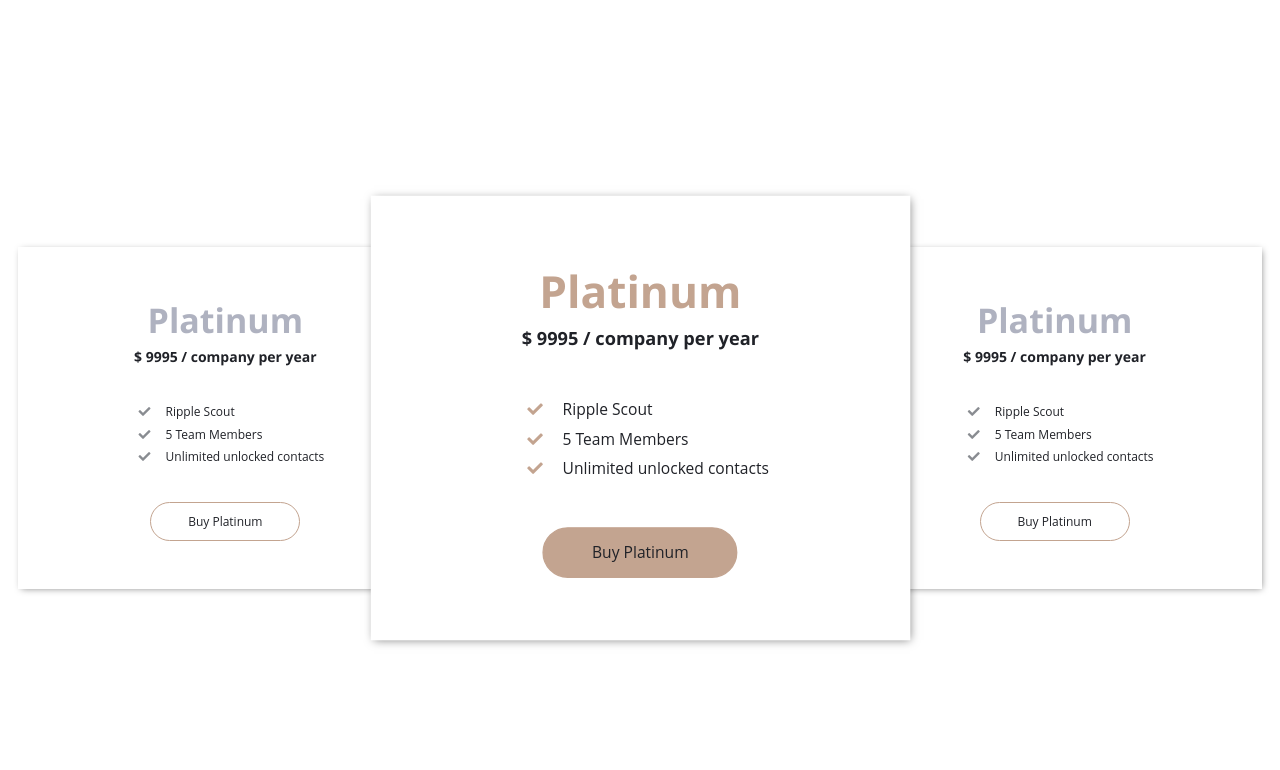
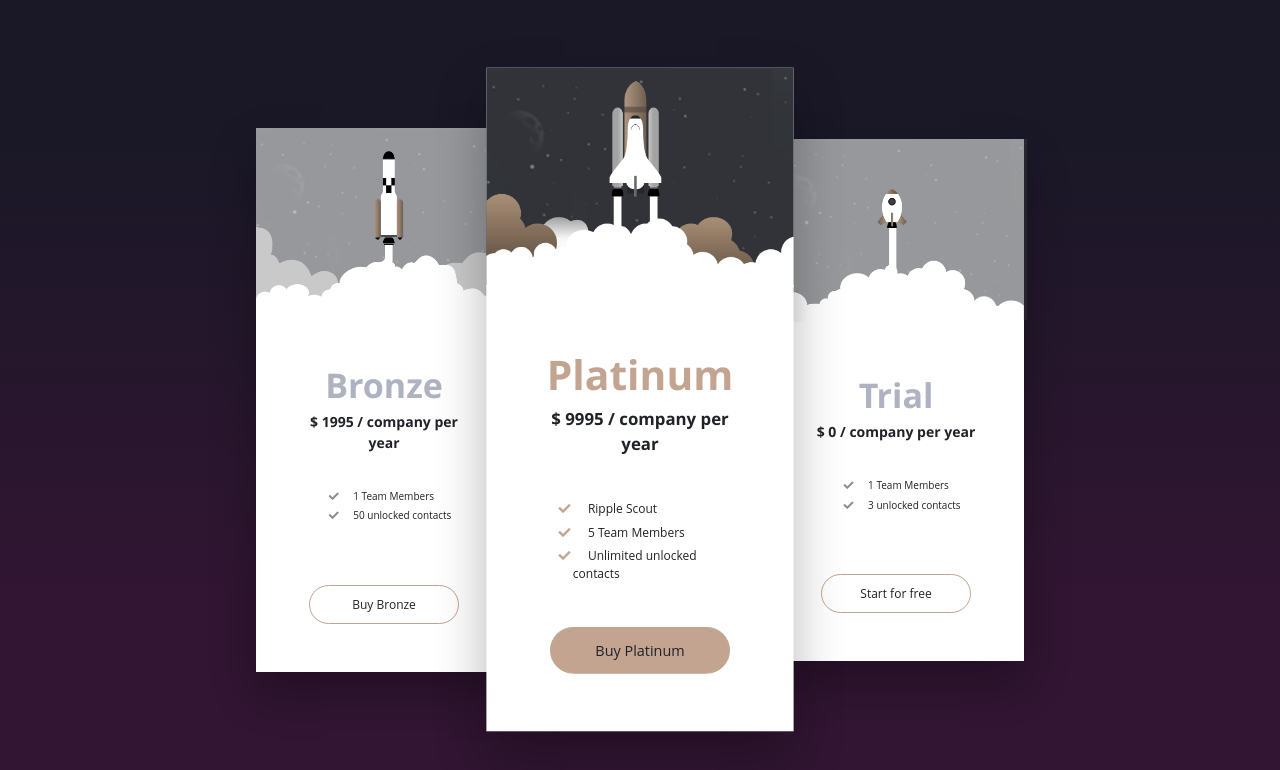
Before and after one commit to saggiatoreblue/lp-htmlcss, a website: page index.html in a window 1280 px wide. Drawn offline with nearby package versions, Linux system fonts and the light colour scheme; files that its build step writes are made by us from their sources; a web font is replaced by a local one.

Commit message:
initial development

```diff
--- /dev/null
+++ b/app/scripts/main.js
@@ -0,0 +1,20 @@
+var LP = (function($){
+    'use strict';
+
+    return {
+        init : function() {
+            var $module = $('[data-id=module]');
+            $module.click(function(e){
+                var $element = $(e.currentTarget);
+                console.log(e);
+                $module.removeClass('active');
+                $element.addClass('active');
+            })
+        }
+    }
+})(jQuery);
+
+
+$(function() {
+    LP.init();
+});
--- a/app/styles/main/main.less
+++ b/app/styles/main/main.less
@@ -1,6 +1,5 @@
 /*
-    HOMESCONNECT 3.0
-    UI Dashboard Template Stylesheet - Global styles shared across all themes
+    LP Test Main Styles
 
     [Table of Contents]
         Element Styles
@@ -35,13 +34,16 @@
 
 body {
     .rem(font-size, @default-font-size);
-    .rem(padding, @padding-triple, 0);
     color: @default-text-color;
     font-family: @default-font-family;
     overflow-x: hidden;
     font-weight: @default-font-weight;
     line-height: @line-height-default;
     height: 100%;
+    background: linear-gradient(to bottom, #1a1827 18%,#311532 74%);
+    @media (max-width: @mw_tablet-breakpoint) {
+	  .rem(padding, @padding-triple, 0);
+    }
 }
 
 h1,
@@ -179,21 +181,26 @@
         &:hover  {
             background: @button-background-hover-color;
         }
+        &:hover {
+        	cursor: pointer;
+        }
         @media (min-width: @small-desktop-breakpoint) {
             .transition(all, 0.3s, ease);
         }
     }
 
     .module () {
-        .rem(box-shadow, 1, 1, 7, -1.5, rgba(0, 0, 0, 0.5));
+        .rem(box-shadow, 0, 21, 42, -1, rgba(0, 0, 0, 0.3));
+		.transition(all, 0.3s, ease);
         background-color: @module-background-color;
         z-index: 1;
         &.active {
-        	.rem(margin, @gutter-double, 0);
-		  	transform: scale(1.1);
         	z-index: 2;
         	@media (min-width: @tablet-breakpoint) {
-        		transform: scale(1.3);
+        		transform: scale(1.2);
+        	}
+        	.button:hover {
+        		background: @primary-color-dark;
         	}
         }
     }
@@ -255,7 +262,15 @@
 .container {
     .contain(@gutter);
     .flex-display(flex);
-	height: 100vh;
+    @media (min-width: @tablet-breakpoint) {
+    	height: 100vh;
+    }
+	@media (min-width: @small-desktop-breakpoint) {
+		max-width: 80%;
+	}
+    @media (min-width: @medium-desktop-breakpoint) {
+    	max-width: 60%;
+    }
 }
     .container--list {
 	  	.size1of1;
@@ -266,8 +281,14 @@
     }
         .container--item {
             .size1of1;
+            &:not(:first-child) {
+            	.rem(margin-top, @gutter-half);
+            }
             @media (min-width: @tablet-breakpoint) {
                 .size1of3;
+				&:not(:first-child) {
+				  .rem(margin-top, 0);
+				}
             }
         }
 
@@ -279,8 +300,32 @@
     #patterns > .module;
     text-align: center;
     cursor: pointer;
+    z-index: 1;
+    .active & {
+    	z-index: 2;
+    }
 }
-    .module--figure {}
+    .module--figure {
+		.size1of1;
+    	&:before {
+		  .transition(all, 0.5s, ease);
+		  width: 101%;
+		  position: absolute;
+		  content: "";
+		  display: block;
+		  height: 99%;
+		  background-image: url('images/bg.png');
+		  background-size: cover;
+		  opacity: 0.5;
+		  .active & {
+		  	opacity: 1;
+		  	.size1of1;
+		  }
+    	}
+    }
+    	.module--figure-img {
+    		.size1of1;
+    	}
     .module--body {
         #patterns > .module-body;
     }
@@ -297,6 +342,9 @@
             .module--price {}
         .module--details {
             .rem(margin, @gutter-double, 0);
+            @media (min-width: @tablet-breakpoint) {
+            	.rem(min-height, 60);
+            }
         }
             .module--list {
                 .rem(padding-left, @padding-quadruple);
@@ -304,6 +352,7 @@
                 display: inline-block;
             }
                 .module--item {
+                	.rem(font-size, @centi);
                     &:not(:last-child) {
                         .rem(margin-bottom, @gutter-quarter);
                     }
--- a/gulpfile.js
+++ b/gulpfile.js
@@ -12,16 +12,20 @@
         .pipe(gulp.dest(dest))
 });
 gulp.task('watch', function() {
-    gulp.watch('app/**/*', ['build', 'copy:images']);
+    gulp.watch('app/**/*', ['build', 'copy:images', 'copy:scripts']);
 });
 
 gulp.task('clean', function () {
-    return gulp.src([dest + '/**/*'])
+    return gulp.src([dest + '/images/**/*'])
         .pipe(clean());
 });
 gulp.task('copy:images', function() {
     return gulp.src(src + '/images/**/*')
         .pipe(gulp.dest(dest + '/images'));
 });
+gulp.task('copy:scripts', function() {
+    return gulp.src(src + '/scripts/**/*')
+        .pipe(gulp.dest(dest + '/scripts'));
+});
 
-gulp.task('default', ['build', 'copy:images', 'watch']);
+gulp.task('default', ['clean', 'build', 'copy:images', 'copy:scripts', 'watch']);
--- a/index.html
+++ b/index.html
@@ -11,8 +11,32 @@
         <main class="container">
             <ul class="container--list">
                 <li class="container--item">
-                    <div class="module">
-                        <figure class="module--figure"></figure>
+                    <div class="module" data-id="module">
+                        <figure class="module--figure">
+                            <img class="module--figure-img" src="build/images/ship-left.png" />
+                        </figure>
+                        <div class="module--body">
+                            <h2 class="module--title">Bronze</h2>
+                            <div class="module--tier">
+                                <span class="module--price">$ 1995</span> / company per year
+                            </div>
+                            <div class="module--details">
+                                <ul class="module--list">
+                                    <li class="module--item"><i class="fas fa-check"></i> 1 Team Members</li>
+                                    <li class="module--item"><i class="fas fa-check"></i> 50 unlocked contacts</li>
+                                </ul>
+                            </div>
+                            <button class="button">
+                                <span class="button--text">Buy Bronze</span>
+                            </button>
+                        </div>
+                    </div>
+                </li>
+                <li class="container--item">
+                    <div class="module active" data-id="module">
+                        <figure class="module--figure">
+                            <img class="module--figure-img" src="build/images/ship-middle.png" />
+                        </figure>
                         <div class="module--body">
                             <h2 class="module--title">Platinum</h2>
                             <div class="module--tier">
@@ -32,43 +56,23 @@
                     </div>
                 </li>
                 <li class="container--item">
-                    <div class="module active">
-                        <figure class="module--figure"></figure>
+                    <div class="module" data-id="module">
+                        <figure class="module--figure">
+                            <img class="module--figure-img" src="build/images/ship-right.png" />
+                        </figure>
                         <div class="module--body">
-                            <h2 class="module--title">Platinum</h2>
+                            <h2 class="module--title">Trial</h2>
                             <div class="module--tier">
-                                <span class="module--price">$ 9995</span> / company per year
+                                <span class="module--price">$ 0</span> / company per year
                             </div>
                             <div class="module--details">
                                 <ul class="module--list">
-                                    <li class="module--item"><i class="fas fa-check"></i> Ripple Scout</li>
-                                    <li class="module--item"><i class="fas fa-check"></i> 5 Team Members</li>
-                                    <li class="module--item"><i class="fas fa-check"></i> Unlimited unlocked contacts</li>
+                                    <li class="module--item"><i class="fas fa-check"></i> 1 Team Members</li>
+                                    <li class="module--item"><i class="fas fa-check"></i> 3 unlocked contacts</li>
                                 </ul>
                             </div>
                             <button class="button">
-                                <span class="button--text">Buy Platinum</span>
-                            </button>
-                        </div>
-                    </div>
-                </li>
-                <li class="container--item">
-                    <div class="module">
-                        <figure class="module--figure"></figure>
-                        <div class="module--body">
-                            <h2 class="module--title">Platinum</h2>
-                            <div class="module--tier">
-                                <span class="module--price">$ 9995</span> / company per year
-                            </div>
-                            <div class="module--details">
-                                <ul class="module--list">
-                                    <li class="module--item"><i class="fas fa-check"></i> Ripple Scout</li>
-                                    <li class="module--item"><i class="fas fa-check"></i> 5 Team Members</li>
-                                    <li class="module--item"><i class="fas fa-check"></i> Unlimited unlocked contacts</li>
-                                </ul>
-                            </div>
-                            <button class="button">
-                                <span class="button--text">Buy Platinum</span>
+                                <span class="button--text">Start for free</span>
                             </button>
                         </div>
                     </div>
@@ -76,4 +80,6 @@
             </ul>
         </main>
     </body>
+    <script src="https://code.jquery.com/jquery-3.3.1.min.js" integrity="sha256-FgpCb/KJQlLNfOu91ta32o/NMZxltwRo8QtmkMRdAu8=" crossorigin="anonymous"></script>
+    <script src="build/scripts/main.js"></script>
 </html>
```
Also changed, not shown: app/images/bg.png (added), app/images/img.jpg (deleted), app/images/ship-left.png (added), app/images/ship-middle.png (added), app/images/ship-right.png (added), build/custom.css, build/images/bg.png (added), build/images/img.jpg (deleted), build/images/ship-left.png (added), build/images/ship-middle.png (added), build/images/ship-right.png (added), build/scripts/main.js (added).
